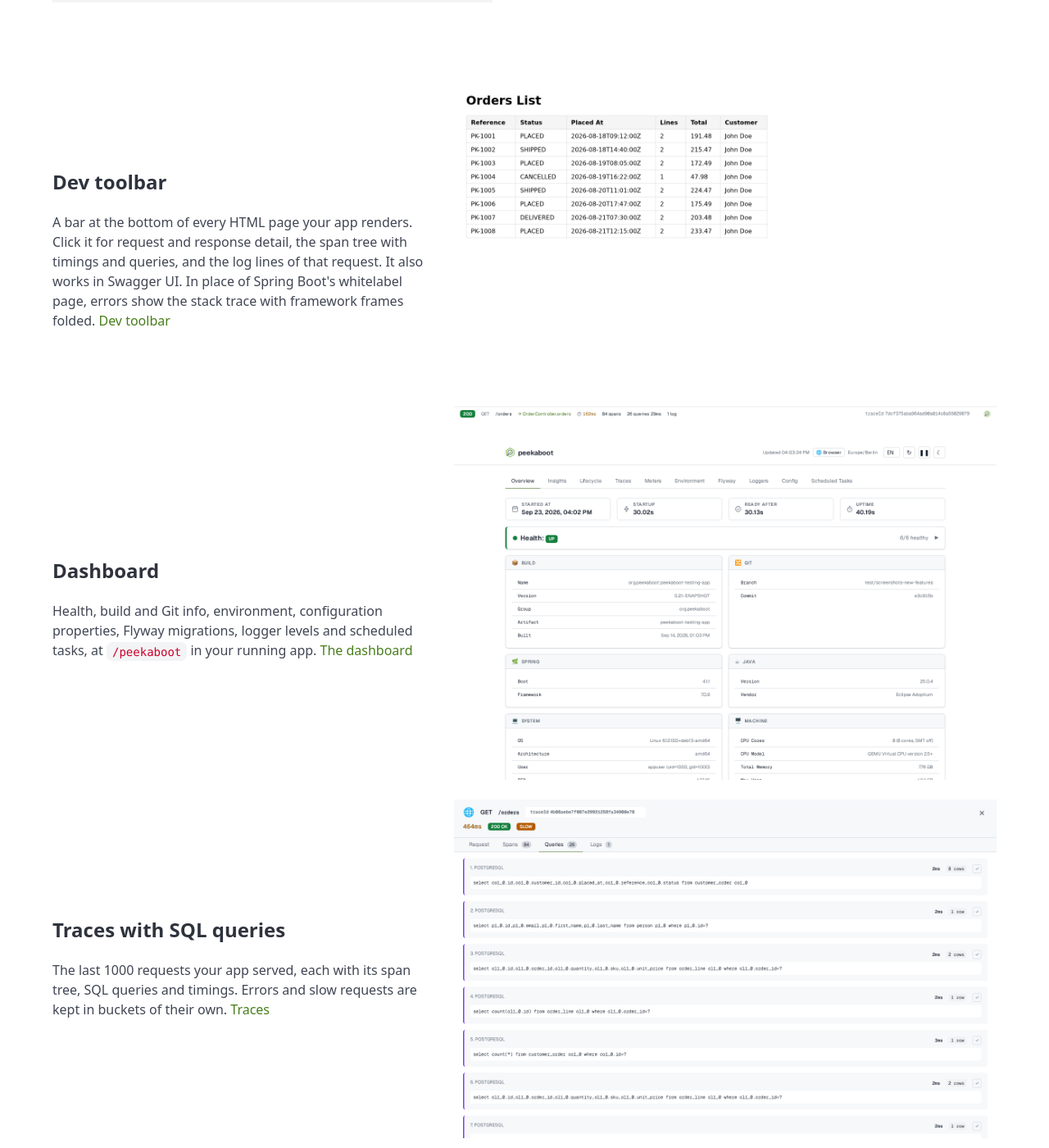
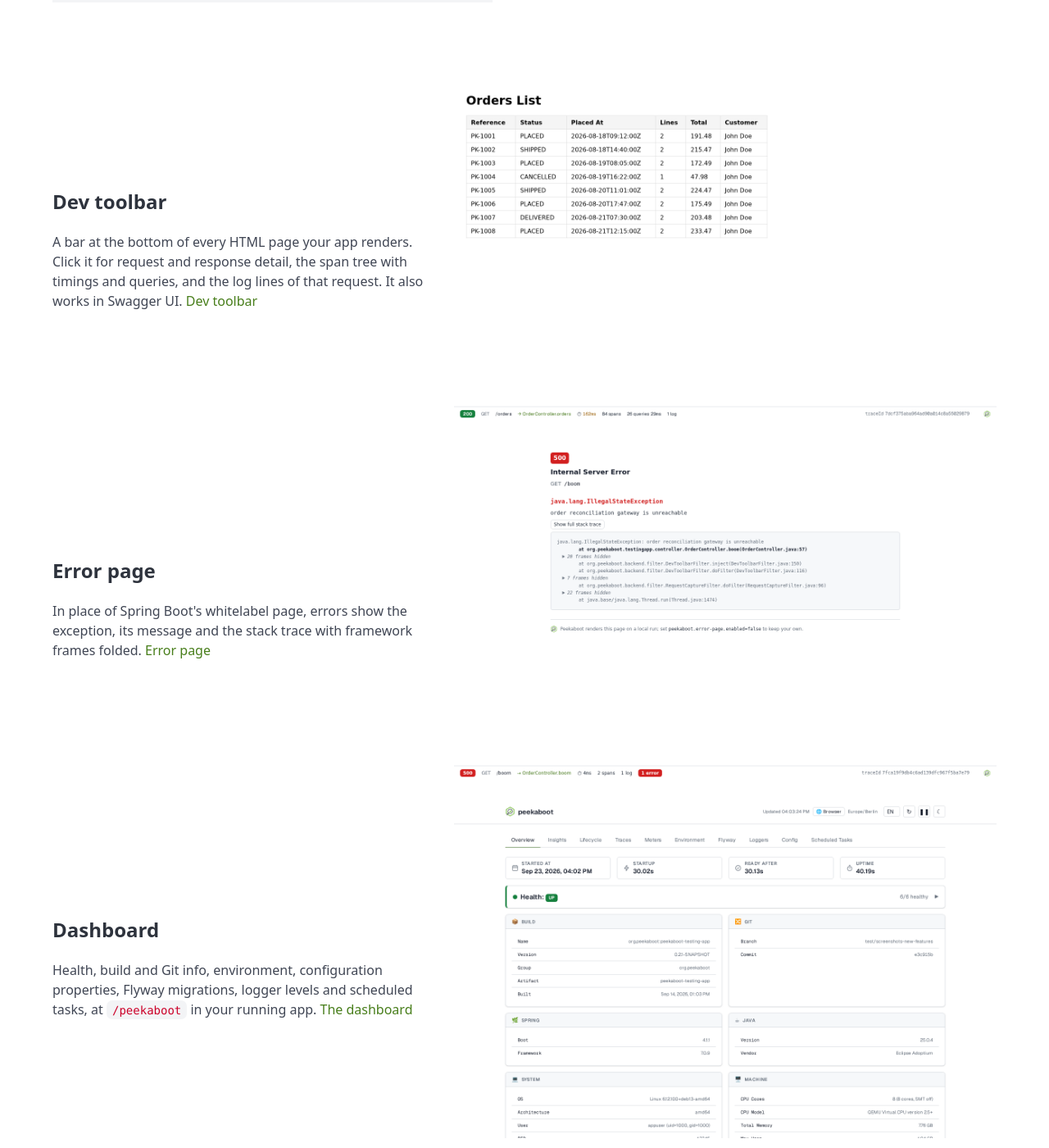
Before and after one commit to peekaboot-org/peekaboot-org.github.io, a Jekyll site: the page built from index.html, in a window 1280 px wide and 1400 px high, scrolled down 1088 px. Shown: the whole window at 82% size. Built offline with Jekyll 4.4.1, drawn with Linux system fonts in a browser that asks for light colours; some of the changed text lies outside the part shown.

Commit message:
docs: show the error page and async traces

```diff
--- a/index.html
+++ b/index.html
@@ -60,8 +60,7 @@
         <p class="content">
           A bar at the bottom of every HTML page your app renders. Click it for request and response
           detail, the span tree with timings and queries, and the log lines of that request. It
-          also works in Swagger UI. In place of Spring Boot's whitelabel page, errors show the
-          stack trace with framework frames folded.
+          also works in Swagger UI.
           <a href="{{ '/docs/dev-toolbar/' | relative_url }}">Dev toolbar</a>
         </p>
       </div>
@@ -69,6 +68,24 @@
         <figure class="image">
           <img src="{{ '/assets/img/screenshots/toolbar-collapsed-light.png' | relative_url }}"
                alt="The collapsed dev toolbar docked at the bottom of the page, showing a 200 status badge, GET /orders, the controller method, duration, query count and duration, and a copyable trace id"
+               loading="lazy">
+        </figure>
+      </div>
+    </div>
+
+    <div class="columns is-vcentered">
+      <div class="column is-5">
+        <h2 class="title is-4">Error page</h2>
+        <p class="content">
+          In place of Spring Boot's whitelabel page, errors show the exception, its message and
+          the stack trace with framework frames folded.
+          <a href="{{ '/docs/configuration/' | relative_url }}#peekabooterrorpage">Error page</a>
+        </p>
+      </div>
+      <div class="column is-7">
+        <figure class="image">
+          <img src="{{ '/assets/img/screenshots/error-page-light.png' | relative_url }}"
+               alt="Peekaboot's error page for GET /boom: status 500, the IllegalStateException and its message, and the stack trace with the application frame in bold and framework frames folded"
                loading="lazy">
         </figure>
       </div>
```
Also changed, not shown: other parts of index.html (+3 -1 lines), docs/dev-toolbar.md (+6 -0 lines), docs/traces.md (+6 -0 lines), assets/img/screenshots/error-page-dark.png (added), assets/img/screenshots/error-page-light.png (added), assets/img/screenshots/trace-detail-async-dark.png (added), assets/img/screenshots/trace-detail-async-light.png (added).
